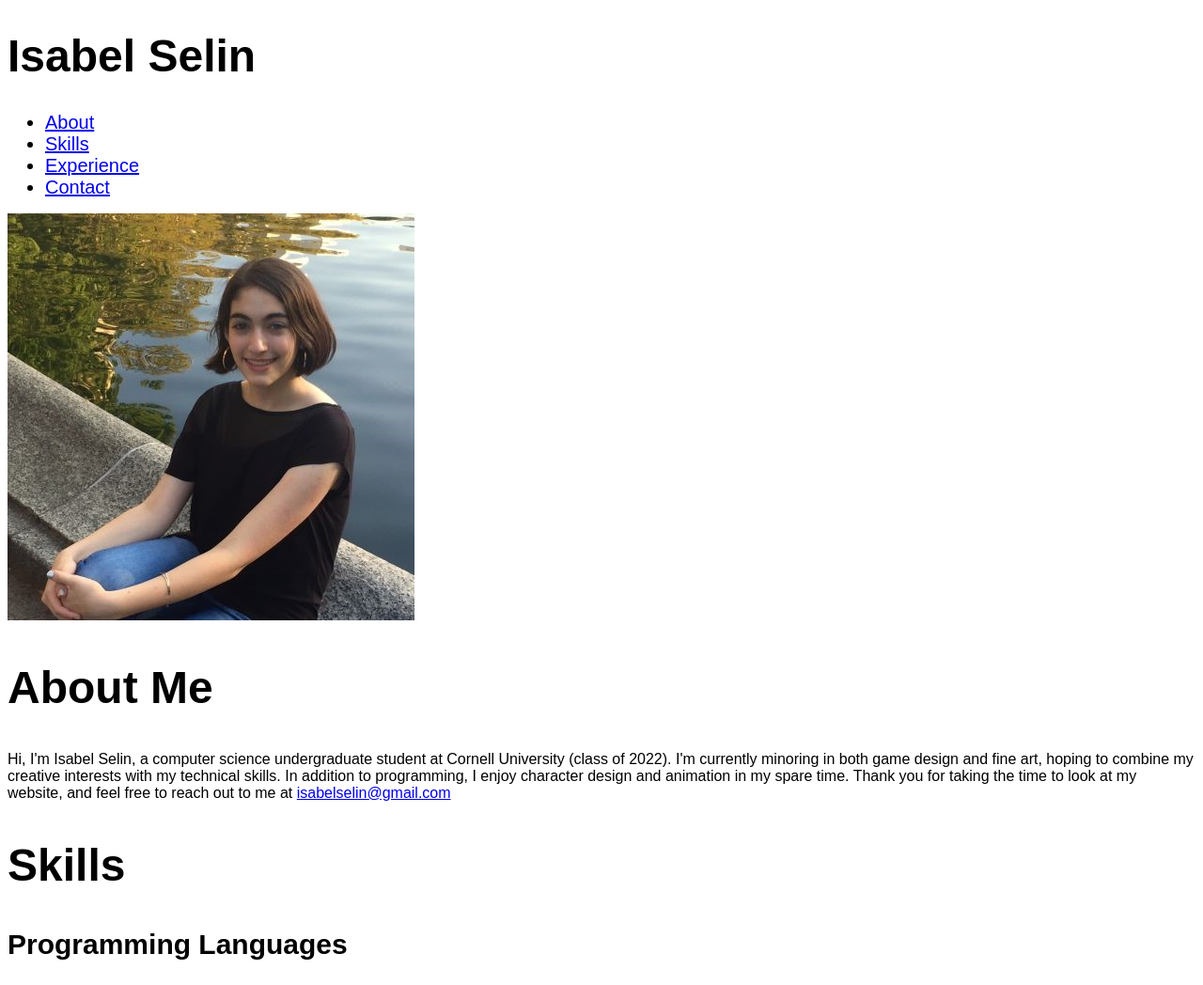
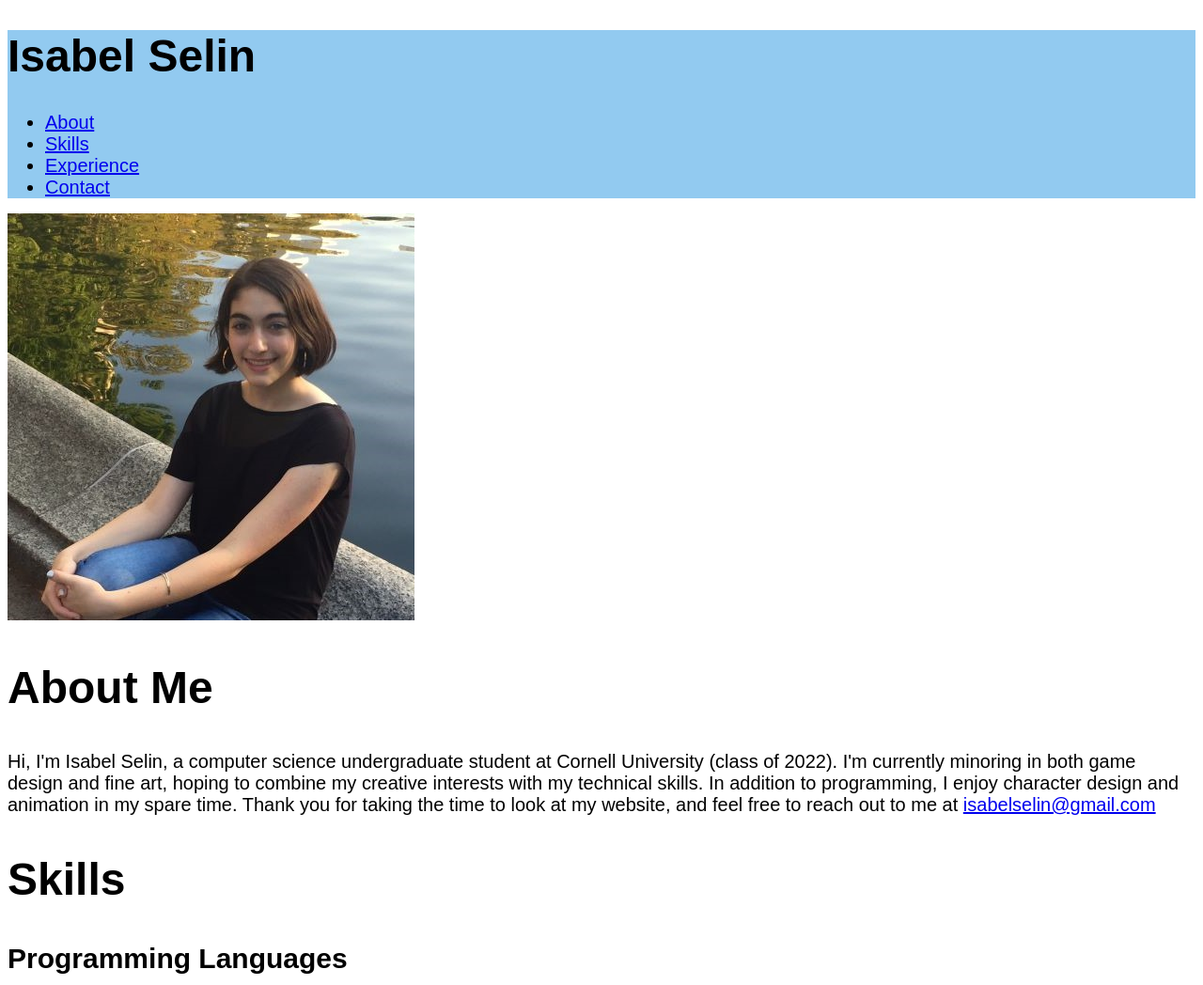
Before and after one commit to irSelin/portfolio, a PHP site: page / in a window 1280 px wide. Shown: the top 1048 px of the page at 94% size. Run offline with PHP 8.4, Linux system fonts and the light colour scheme.

Commit message:
More work on style

```diff
--- a/styles/site.css
+++ b/styles/site.css
@@ -1,5 +1,9 @@
 body {
   font-family: sans-serif;
+}
+
+header{
+  background-color: #92caf0;
 }
 
 #contact {
@@ -18,3 +22,7 @@ h2 {
 li {
   font-size: 20px;
 }
+
+p {
+  font-size: 20px;
+}
```
